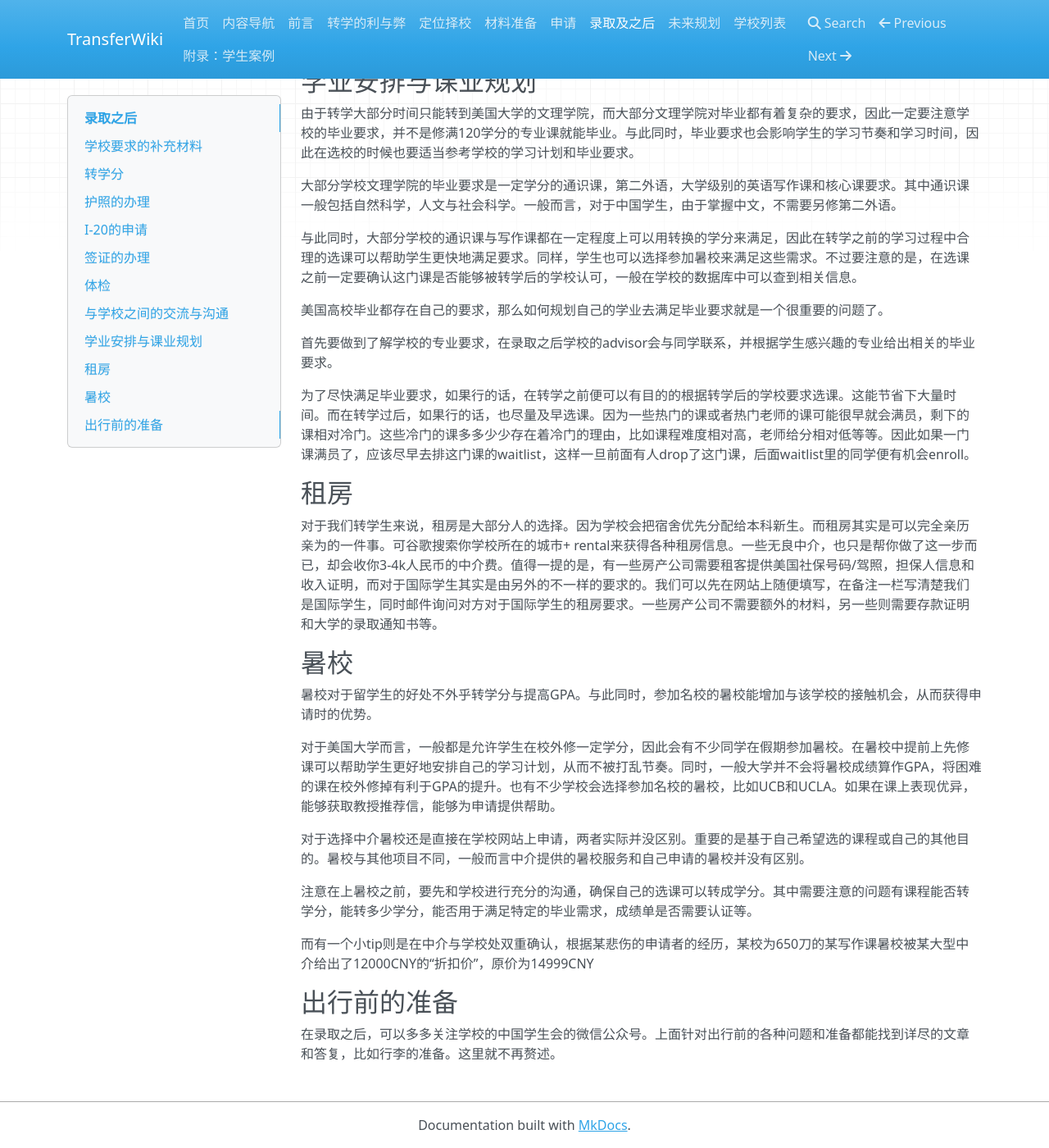
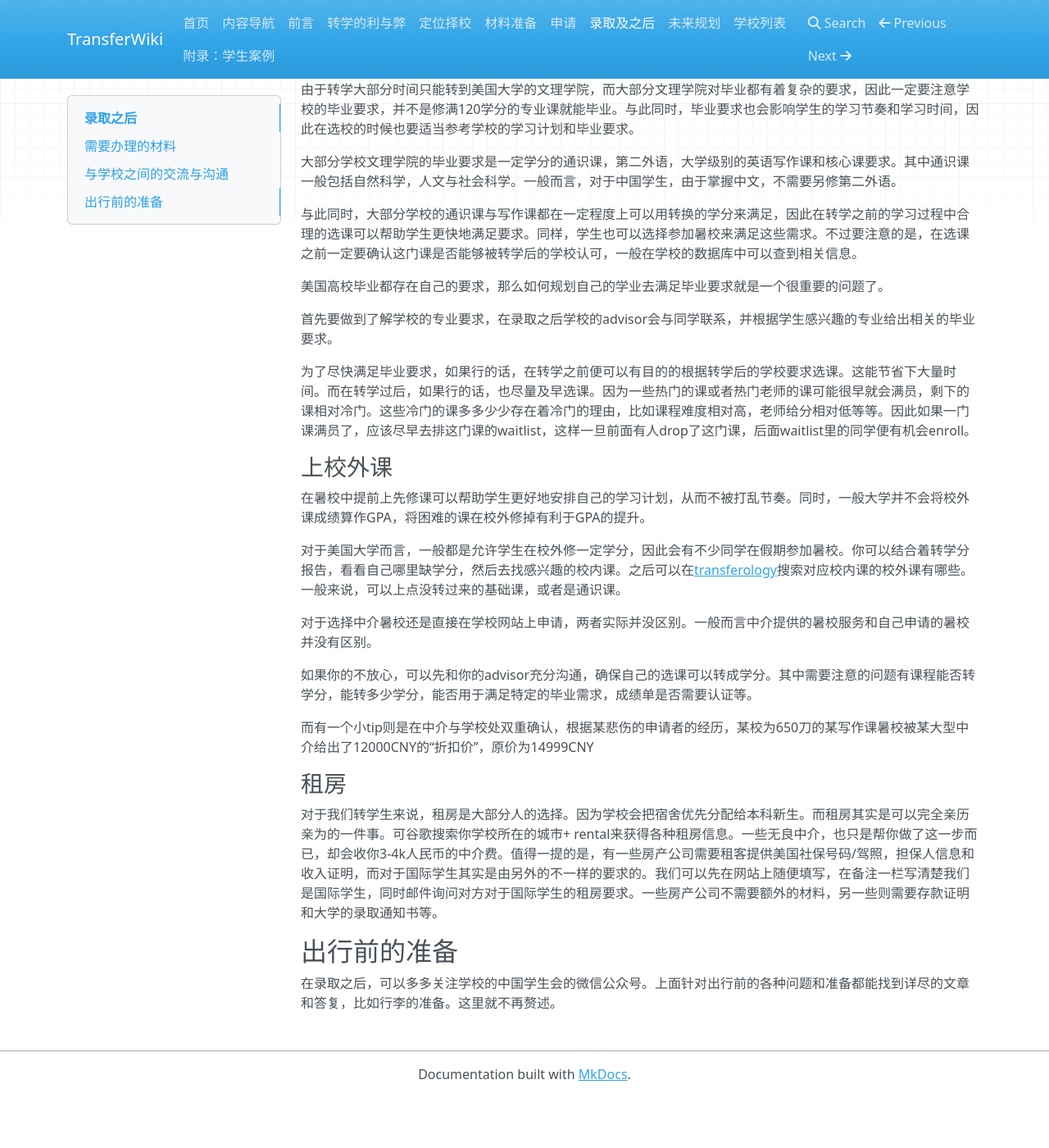
Before and after one commit to SihanXU/TransferWiki, an MkDocs documentation site: the page built from docs/admit.md, in a window 1280 px wide and 1400 px high, scrolled down 3262 px. Shown: the whole window at 82% size. Built offline with MkDocs 1.6.1, drawn with Linux system fonts in a browser that asks for light colours; nearby versions of some CDN libraries; after the commit the page ends 4600 px from its top, so only the background shows below that; some of the changed text lies outside the part shown.

Commit message:
Update admit.md

```diff
--- a/docs/admit.md
+++ b/docs/admit.md
@@ -2,34 +2,21 @@
 
 ***
 
-## 学校要求的补充材料
+## 需要办理的材料
 
 在读学期的成绩单：一些学校对于在读学期的成绩单有截止日期的要求，而这个截止日期我们可能还无法得到自己的成绩。因此我们可以写邮件先询问学校是否能给我们extension。
 
-## 转学分
-
-一般来说，学校在发给你offer过后自动生成转学分报告。如果你有希望更改的，可以给学校发送课程描述。但是对于很多国内的学校，由于之前并没有转学先例，因此需要向学校提交翻译过的教学大纲和教学材料进行课程认证。一些学校（如UWisc-Madison）会要求你给他发部分课的课程描述。
-
-对于西浦的同学，课程描述可以在ebridge上找到对应的课程之后保存网页来获得，也可以在Learning Mall上下载课程的Module Handbook。
-
-总的来说，学分转换分成以下几种：
-
-- 能转到对应的课上：举例：在陆本修的微积分1，转到了Calculus 1上，显示的GPA是T。这就视作为Calculus 1是校外（陆本）修的，GPA是T（Transfer）。
-- 转不到对应课上，但是可以满足某种毕业要求：比如在陆本修的线性代数，没法转到对应的Linear Algebra，但是转了3学分Electives和Math requirement。这代表着如果你想上先修课要求为Linear Algebra的高阶课，需要在美本重上一遍。在陆本修的仅能满足毕业要求（比如要求12分的Math requirement和120的总学分，陆本线代可以算3学分的Math requirement和3学分的总学分）
-
-如果你对转的学分不满意，可以尝试着argue一下re-evaluation。一般学校网站上也有类似degree-audit/degree-planner这样的工具，运行一下之后能告诉你你还缺哪方面的学分。
-
-## 护照的办理
+### 护照的办理
 
 一般而言，在当前政策下，只有拿到offer之后才能够有足够的理由去办理护照。护照办理的地方可以通过地图搜索当地的出入境中心办理，一般都在当地的政务服务中心或当地公安局。之后，即可联系当地的工作人员，并在他们的引导下办理护照。
 
 但是对于中外合作办学专业(2+2)的同学来说，可以先通过2+2的在读证明去办理护照，2+2的培养计划和交换生都是充足的办签证的理由。总之，沿海大城市对于护照的管理是十分人性化的。在非必要不出国的情况下，只要你出具足以证明你要出国留学的材料，工作人员都不会刁难你。
 
-## I-20的申请
+### I-20的申请
 
 I-20的申请需要在学校的Portal上填写好个人的相关信息，之后我们能做的只有耐心等待了。因此一些大学的i20能够在几天之内发送，而另外一些大学需要一个月或者更长的时间才能发送。在拿到I-20之后，我们才能预约签证。
 
-## 签证的办理
+### 签证的办理
 
 F-1签证是最常见的学生签证类型。如果您希望在获得美国政府承认的学校（包括获得认证的美国大学或学院、私立中学或获得批准的英语学习项目等等）就读，应申请F-1签证。
 
@@ -87,7 +74,7 @@ F-1签证是最常见的学生签证类型。如果您希望在获得美国政
 签证过后的4-5日，护照会寄出。你会收到一封通知的邮件，当通知邮件提及护照已送达的时候，有可能你会查询不到指定的AWB号。不要担心，这是正常情况。具体的类似情况可以查看此[小木虫链接](http://muchong.com/t-9139216-1)
 寄到的时候如果你选择的是EMS货到付款的，就要在拿护照的时候交92块钱。
 
-## 体检
+### 体检
 
 美国海关在出入境时所要求持有的证件有两本：红色的小册子指的是健康检查证明书，黄色的小册子指的是国际疫苗接种证明。强烈推荐在拿到美国大使馆签证后再体检，因为根据国家规定，拿着**护照签证页**和**录取通知书**的**原件和复印件**可以免费体检。体检的地点是当地的国际旅行健康中心，比如xx市国际旅行卫生保健中心/xx省国际旅行卫生保健中心xx市分部。
 除了上述两个材料的原件和复印件之外，还需要携带：
@@ -107,8 +94,20 @@ F-1签证是最常见的学生签证类型。如果您希望在获得美国政
 
 一些学校可能会有英语课或者写作课的定级考试，记得在截止日期之前去考完。
 
-## 学业安排与课业规划
+### 转学分
 
+一般来说，学校在发给你offer过后自动生成**转学分报告**。如果你有希望更改的，可以给学校发送课程描述。但是对于很多国内的学校，由于之前并没有转学先例，因此需要向学校提交翻译过的教学大纲和教学材料进行课程认证。一些学校（如UWisc-Madison）会要求你给他发部分课的课程描述。
+
+对于西浦的同学，课程描述可以在ebridge上找到对应的课程之后保存网页来获得，也可以在Learning Mall上下载课程的Module Handbook。
+
+总的来说，学分转换分成以下几种：
+
+- 能转到对应的课上：举例：在陆本修的微积分1，转到了Calculus 1上，显示的GPA是T。这就视作为Calculus 1是校外（陆本）修的，GPA是T（Transfer）。
+- 转不到对应课上，但是可以满足某种毕业要求：比如在陆本修的线性代数，没法转到对应的Linear Algebra，但是转了3学分Electives和Math requirement。这代表着如果你想上先修课要求为Linear Algebra的高阶课，需要在美本重上一遍。在陆本修的仅能满足毕业要求（比如要求12分的Math requirement和120的总学分，陆本线代可以算3学分的Math requirement和3学分的总学分）
+
+如果你对转的学分不满意，可以尝试着argue一下re-evaluation。一般学校网站上也有类似degree-audit/degree-planner这样的工具，运行一下之后能告诉你你还缺哪方面的学分。你可以通过上校外课的方式加快毕业进度。
+
+### 学业安排与课业规划
 
 由于转学大部分时间只能转到美国大学的文理学院，而大部分文理学院对毕业都有着复杂的要求，因此一定要注意学校的毕业要求，并不是修满120学分的专业课就能毕业。与此同时，毕业要求也会影响学生的学习节奏和学习时间，因此在选校的时候也要适当参考学校的学习计划和毕业要求。
 
@@ -122,21 +121,23 @@ F-1签证是最常见的学生签证类型。如果您希望在获得美国政
 
 为了尽快满足毕业要求，如果行的话，在转学之前便可以有目的的根据转学后的学校要求选课。这能节省下大量时间。而在转学过后，如果行的话，也尽量及早选课。因为一些热门的课或者热门老师的课可能很早就会满员，剩下的课相对冷门。这些冷门的课多多少少存在着冷门的理由，比如课程难度相对高，老师给分相对低等等。因此如果一门课满员了，应该尽早去排这门课的waitlist，这样一旦前面有人drop了这门课，后面waitlist里的同学便有机会enroll。
 
-## 租房
+### 上校外课
+
+在暑校中提前上先修课可以帮助学生更好地安排自己的学习计划，从而不被打乱节奏。同时，一般大学并不会将校外课成绩算作GPA，将困难的课在校外修掉有利于GPA的提升。
+
+对于美国大学而言，一般都是允许学生在校外修一定学分，因此会有不少同学在假期参加暑校。你可以结合着转学分报告，看看自己哪里缺学分，然后去找感兴趣的校内课。之后可以在[transferology](https://www.transferology.com/)搜索对应校内课的校外课有哪些。一般来说，可以上点没转过来的基础课，或者是通识课。
+
+对于选择中介暑校还是直接在学校网站上申请，两者实际并没区别。一般而言中介提供的暑校服务和自己申请的暑校并没有区别。
+
+如果你的不放心，可以先和你的advisor充分沟通，确保自己的选课可以转成学分。其中需要注意的问题有课程能否转学分，能转多少学分，能否用于满足特定的毕业需求，成绩单是否需要认证等。
+
+而有一个小tip则是在中介与学校处双重确认，根据某悲伤的申请者的经历，某校为650刀的某写作课暑校被某大型中介给出了12000CNY的“折扣价”，原价为14999CNY
+
+
+### 租房
 
 对于我们转学生来说，租房是大部分人的选择。因为学校会把宿舍优先分配给本科新生。而租房其实是可以完全亲历亲为的一件事。可谷歌搜索你学校所在的城市+ rental来获得各种租房信息。一些无良中介，也只是帮你做了这一步而已，却会收你3-4k人民币的中介费。值得一提的是，有一些房产公司需要租客提供美国社保号码/驾照，担保人信息和收入证明，而对于国际学生其实是由另外的不一样的要求的。我们可以先在网站上随便填写，在备注一栏写清楚我们是国际学生，同时邮件询问对方对于国际学生的租房要求。一些房产公司不需要额外的材料，另一些则需要存款证明和大学的录取通知书等。
 
-## 暑校
-
-暑校对于留学生的好处不外乎转学分与提高GPA。与此同时，参加名校的暑校能增加与该学校的接触机会，从而获得申请时的优势。
-
-对于美国大学而言，一般都是允许学生在校外修一定学分，因此会有不少同学在假期参加暑校。在暑校中提前上先修课可以帮助学生更好地安排自己的学习计划，从而不被打乱节奏。同时，一般大学并不会将暑校成绩算作GPA，将困难的课在校外修掉有利于GPA的提升。也有不少学校会选择参加名校的暑校，比如UCB和UCLA。如果在课上表现优异，能够获取教授推荐信，能够为申请提供帮助。
-
-对于选择中介暑校还是直接在学校网站上申请，两者实际并没区别。重要的是基于自己希望选的课程或自己的其他目的。暑校与其他项目不同，一般而言中介提供的暑校服务和自己申请的暑校并没有区别。
-
-注意在上暑校之前，要先和学校进行充分的沟通，确保自己的选课可以转成学分。其中需要注意的问题有课程能否转学分，能转多少学分，能否用于满足特定的毕业需求，成绩单是否需要认证等。
-
-而有一个小tip则是在中介与学校处双重确认，根据某悲伤的申请者的经历，某校为650刀的某写作课暑校被某大型中介给出了12000CNY的“折扣价”，原价为14999CNY
 
 ## 出行前的准备
 
```
